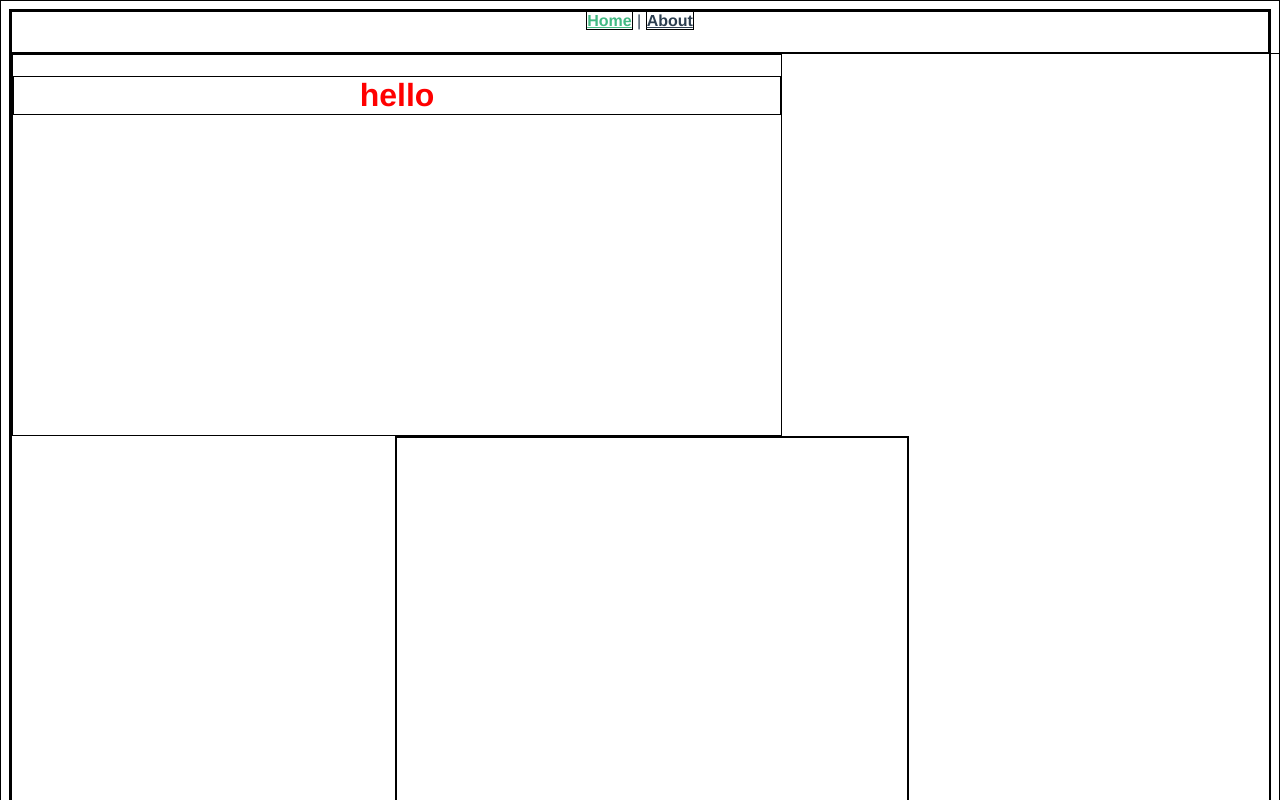
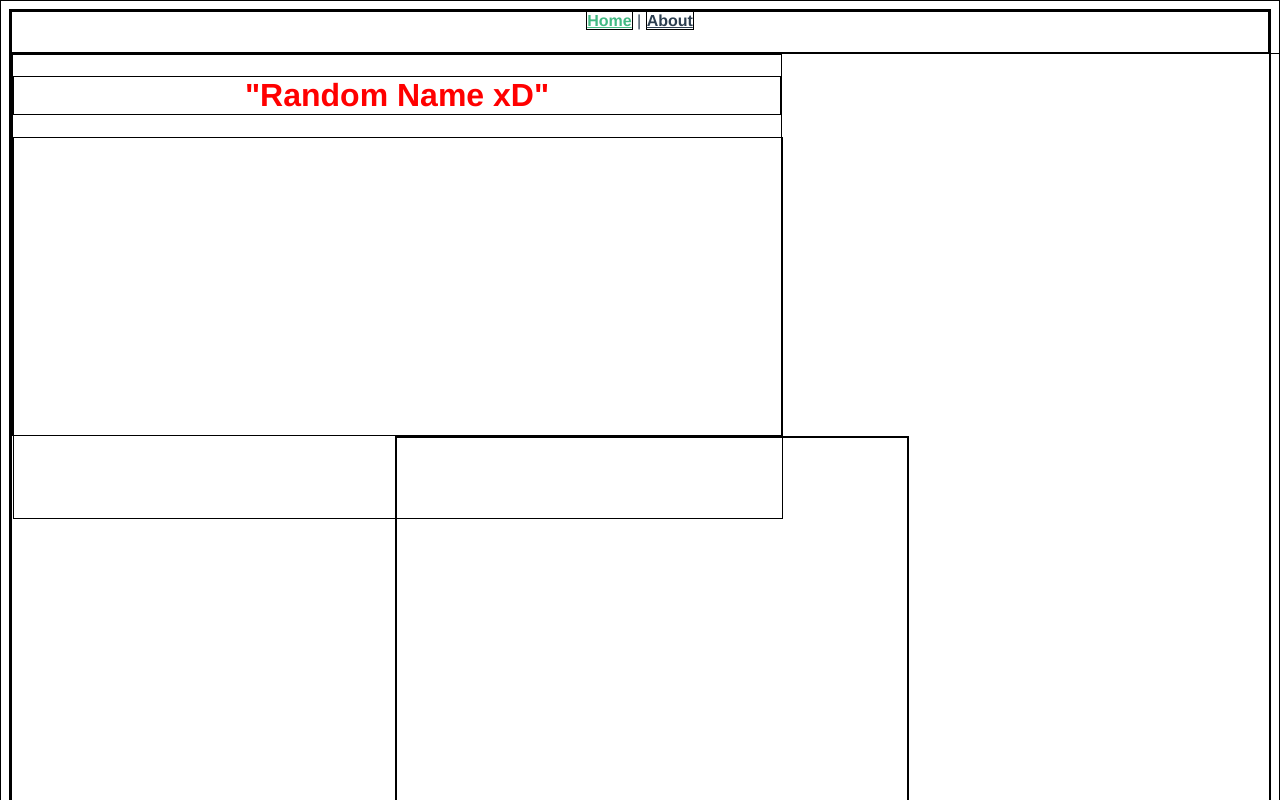
Before and after one commit to michaelgreen94/leagueapp, a Vue app in the folder wwwsrc/: page / in a window 1280 px wide. Shown: the top 800 px of the page. Built offline with nearby package versions, Linux system fonts and the light colour scheme; the HTML template or start-up script is replaced by a standard one.

Commit message:
structuring results

```diff
--- a/wwwsrc/src/components/Results.vue
+++ b/wwwsrc/src/components/Results.vue
@@ -1,6 +1,8 @@
 <template>
   <div class="results">
-    <h1>hello</h1>
+    <h1>"Random Name xD"</h1>
+    <div class="champimg"></div>
+
   </div>
 </template>
 
```
